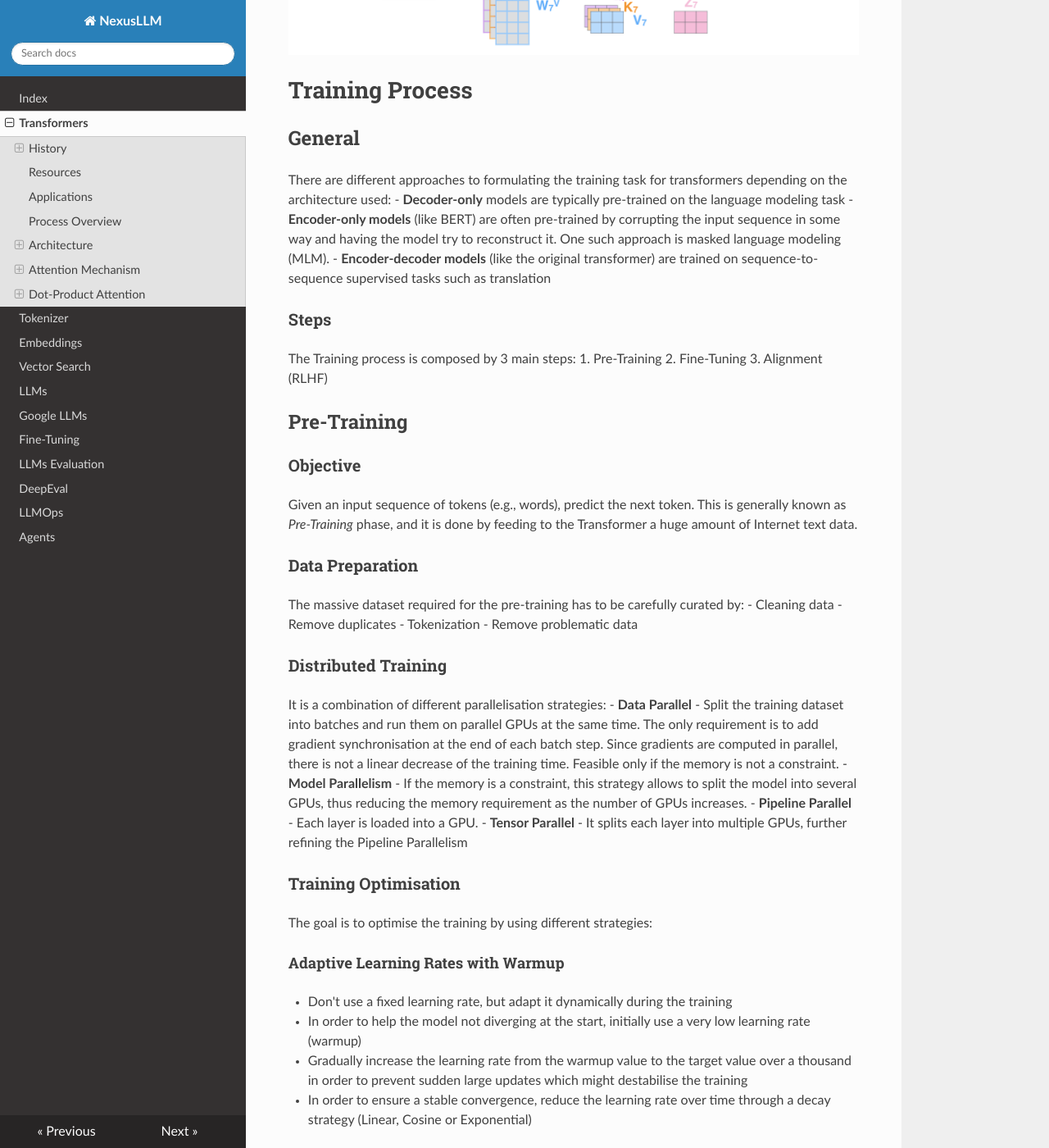
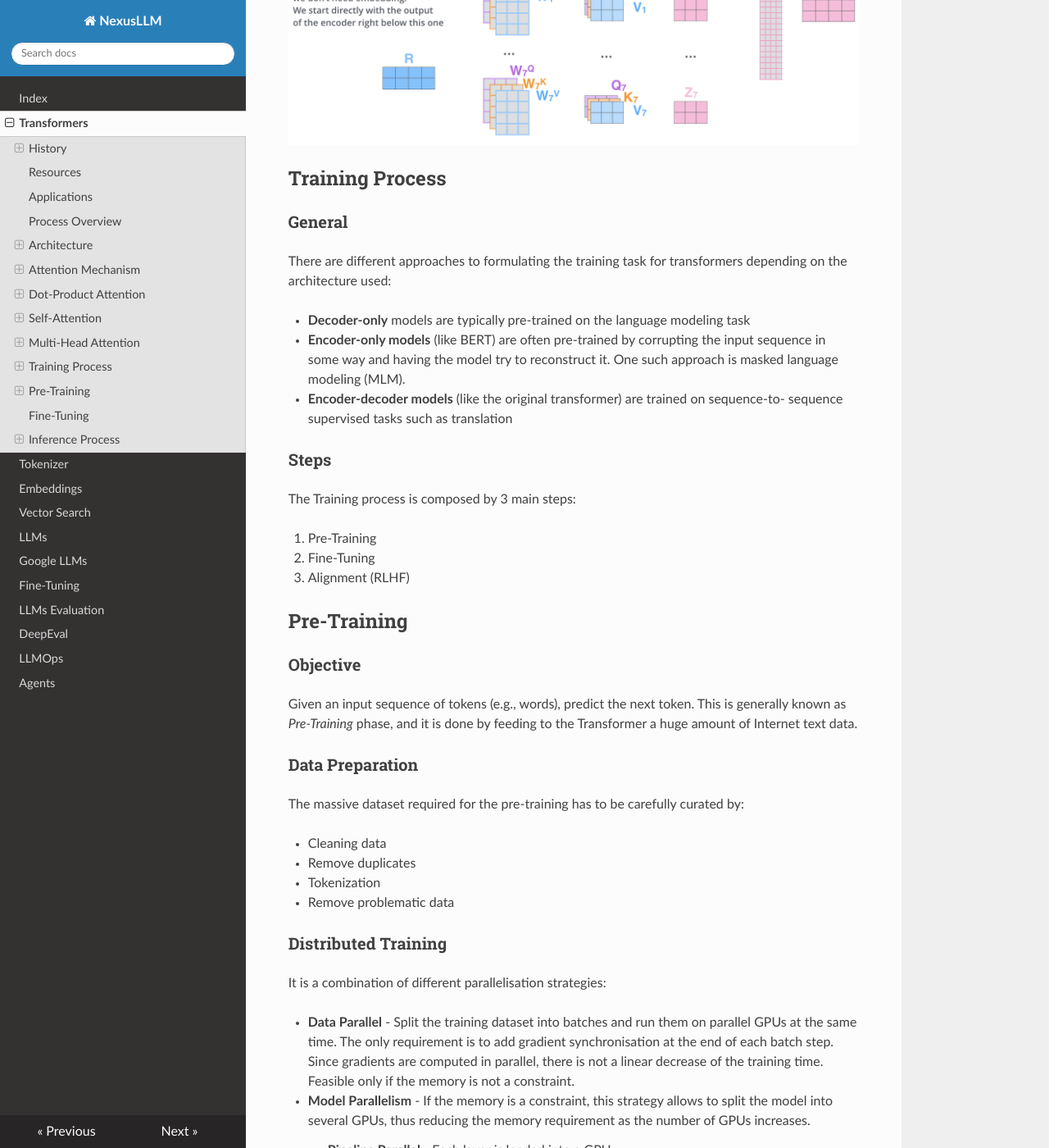
Before and after one commit to Volscente/NexusLLM, an MkDocs documentation site: the page built from documentation/docs/transformers.md, in a window 1280 px wide and 1400 px high, scrolled down 11709 px. Shown: the whole window at 82% size. Built offline with MkDocs 1.6.1, drawn with Linux system fonts in a browser that asks for light colours; nearby versions of some CDN libraries; some of the changed text lies outside the part shown.

Commit message:
Update transformers.md

```diff
--- a/documentation/docs/transformers.md
+++ b/documentation/docs/transformers.md
@@ -207,8 +207,8 @@
 This dot product would result in very similar values for the token that match together:
 *Hello - Ciao, How*.
 
-# Self-Attention
-## Definition
+## Self-Attention
+### Definition
 It has the same exact process as in the **Dot-Product Attention**.
 
 However here the vectors V, K and Q are built from the same exact input
@@ -222,7 +222,7 @@
 is referred as *"Masked Self-Attention"*. On the other hand, standard Self-Attention allows this
 possibility to look at future tokens. It's a matter of terminology.
 
-## Key Concept
+### Key Concept
 This is the most important aspect of Transformer that differentiate it from traditional sequence models.
 Upon having a sequence of different tokens, like tensor `[18, 47, 56, 57, 58,  1, 15, 47, 58]`,
 the model will start constructing a matrix (**Attention Matrix**) of dimension *Token size x Token size*
@@ -231,9 +231,10 @@
 The value `-inf` or `0 would reflect the fact that the token can not` communicate with that token
 because it is in the future of the sequence.`
 
-## Processing
-### Step 1 - Compute Query, Key and Value Tensors
+### Processing
+#### Step 1 - Compute Query, Key and Value Tensors
 From a single input tensor of tokens, three other tensors are generated:
+
 1. **Query Tensor** - It is a representation of the current token used to score against all the other tokens.
 It represents *"What we're looking for*" or *"Which other words in the sequence are relevant to me?"*.
 2. **Key Tensor** - It holds like the labels for all the tokens in the segment. It is what it matches against in the search
@@ -243,12 +244,13 @@
 Such three tensors are generated by multiplying the input tensor for three matrices that has been created during
 the training process.
 
-### Step 2 - Compute Self-Attention
+#### Step 2 - Compute Self-Attention
 For each token in the input sequence, the *Attention Score* with respect to each
 other token is computed.
 
 That is computed by the dot-product of the **Query Tensor** and the **Key Tensor**
 of that token:
+
 - q_1 * k_1
 - q_1 * k_2
 - ...
@@ -256,19 +258,19 @@
 
 This is done in order to understand how well the analysed token matches with all the others.
 
-### Step 3 - Standardisation
+#### Step 3 - Standardisation
 Standardise the *Attention Score* by, let's say, the square dimension of the tensors.
 
-### Step 4 - Softmax Function
+#### Step 4 - Softmax Function
 Pass the standardised attention score in Softmax function to normalise it.
 
-### Step 5 - Retrieve Relevant Tokens
+#### Step 5 - Retrieve Relevant Tokens
 Multiply the **Value Tensor** by the Softmax score, in order to retrieve relevant tokens and their content.
 
-### Step 6 - Compute Self-Attention
+#### Step 6 - Compute Self-Attention
 Sum up the weighted value vectors to obtain the self-attention matrix.
 
-## Aggregated Weighted Context
+### Aggregated Weighted Context
 It is one of the first approach for of *Self-Attention*.
 
 Consider the sequence: `[18, 47, 56, 57, 58,  1, 15, 47, 58]`
@@ -285,22 +287,24 @@
 >
 > Target: `57`
 
-# Multi-Head Attention
-## Comparison with Single-Head Attention
+## Multi-Head Attention
+### Comparison with Single-Head Attention
 1. It expands the model’s ability to focus on different positions.
 2. It has multiple representation subspaces by using multiple triplets of "Query, Key and Value" vectors. It is used to
 project the input embeddings into multiple subspaces.
 
-## Process
+### Process
 Given the multiple Query, Key and Value vectors in the Self-Attention layer, there is the need
 to condense all of them into a single one, in order to be fed to the Feed Forward layer.
 
 They are concatenated and multiplied by a weight matrix.
+
 ![Multi-Head Attention Process](./images/multi_head_attention.png)
 
-# Training Process
-## General
+## Training Process
+### General
 There are different approaches to formulating the training task for transformers depending on the architecture used:
+
 - **Decoder-only** models are typically pre-trained on the language modeling task
 - **Encoder-only models** (like BERT) are often pre-trained by corrupting the input sequence in some way and having
 the model try to reconstruct it. One such approach is masked language modeling (MLM).
@@ -309,6 +313,7 @@
 
 ### Steps
 The Training process is composed by 3 main steps:
+
 1. Pre-Training
 2. Fine-Tuning
 3. Alignment (RLHF)
@@ -321,6 +326,7 @@
 
 ### Data Preparation
 The massive dataset required for the pre-training has to be carefully curated by:
+
 - Cleaning data
 - Remove duplicates
 - Tokenization
@@ -328,6 +334,7 @@
 
 ### Distributed Training
 It is a combination of different parallelisation strategies:
+
 - **Data Parallel** - Split the training dataset into batches and run them on parallel GPUs at the same time. The only
 requirement is to add gradient synchronisation at the end of each batch step. Since gradients are computed in parallel,
 there is not a linear decrease of the training time. Feasible only if the memory is not a constraint.
@@ -367,8 +374,8 @@
 In order to be useful enough, after the Pre-Training operation, the model goes to another training step called *Fine-Tuning*.
 See the dedicated file `fine_tuning_theory.md`.
 
-# Inference Process
-## Auto-Regression
+## Inference Process
+### Auto-Regression
 The way these models actually work is that after each token is produced,
 that token is added to the sequence of inputs.
 And that new sequence becomes the input to the model in its next step.
@@ -376,17 +383,19 @@
 
 This feature is not always incorporated. For example, BERT does not have it.
 
-## Projecting the Output
-The Transformer network works through the following step
+### Projecting the Output
+The Transformer network works through the following step:
+
 1. Transform input text into token IDs
 2. Feed the token IDs into the Transformer
 3. Hidden State is a tensor of probabilities with the dimension of the Transformer vocabulary
 
-At this point, into order to transform the number back to a text, the network picks up the max probability through a Softmax function
+At this point, in order to transform the number back to a text, the network picks up the max probability through a Softmax function
 from the hidden state tensor, which will correspond to a word in the vocabulary.
 
-## Generating Samples
+### Generating Samples
 There are two different ways for a Transformer to start generating words:
+
 - *Generating Interactive Conditional Samples* - The model is provided with a prompt
 - *Generating Unconditional Samples* - The model is provided with a **Start Token** (`<|endoftext|>`)
 and it starts generating words on its own
```
